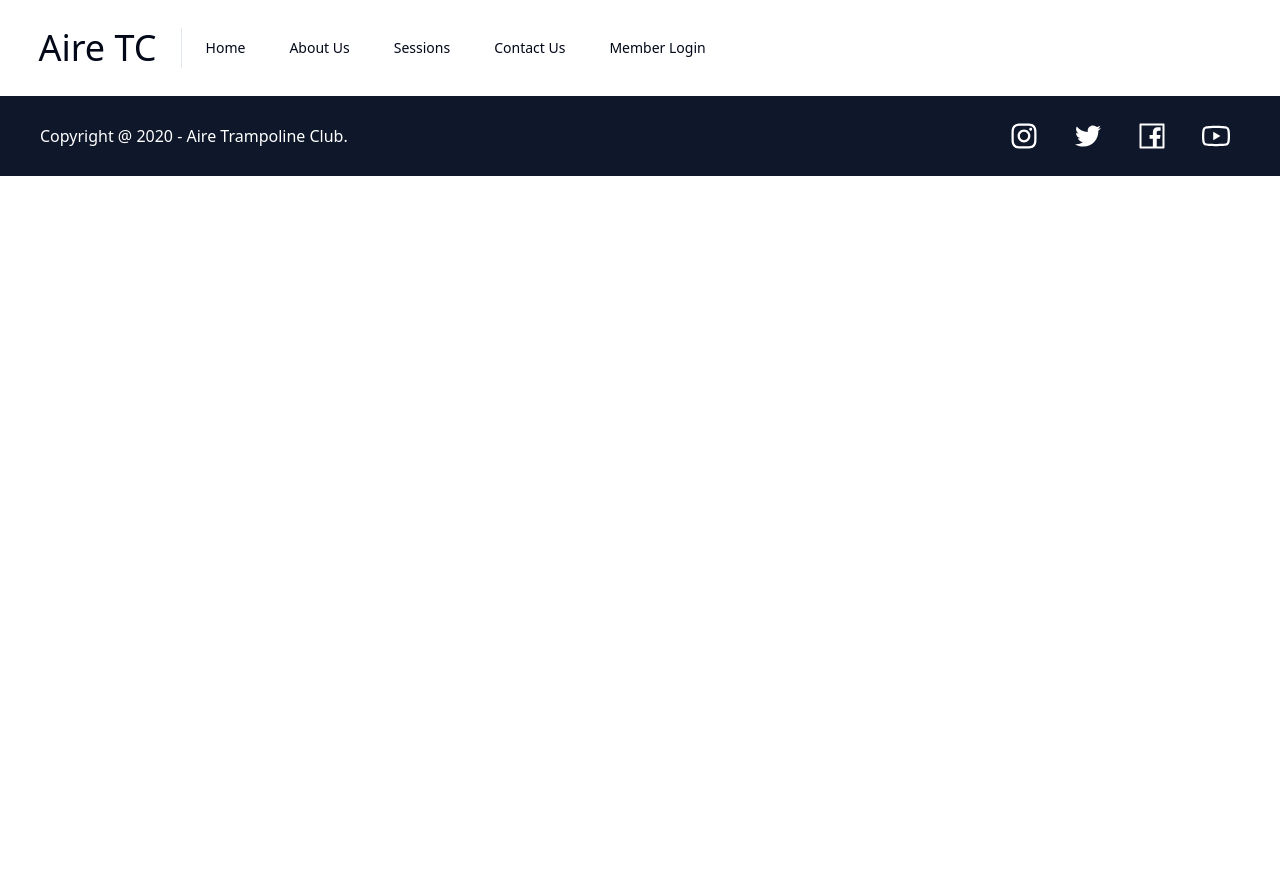
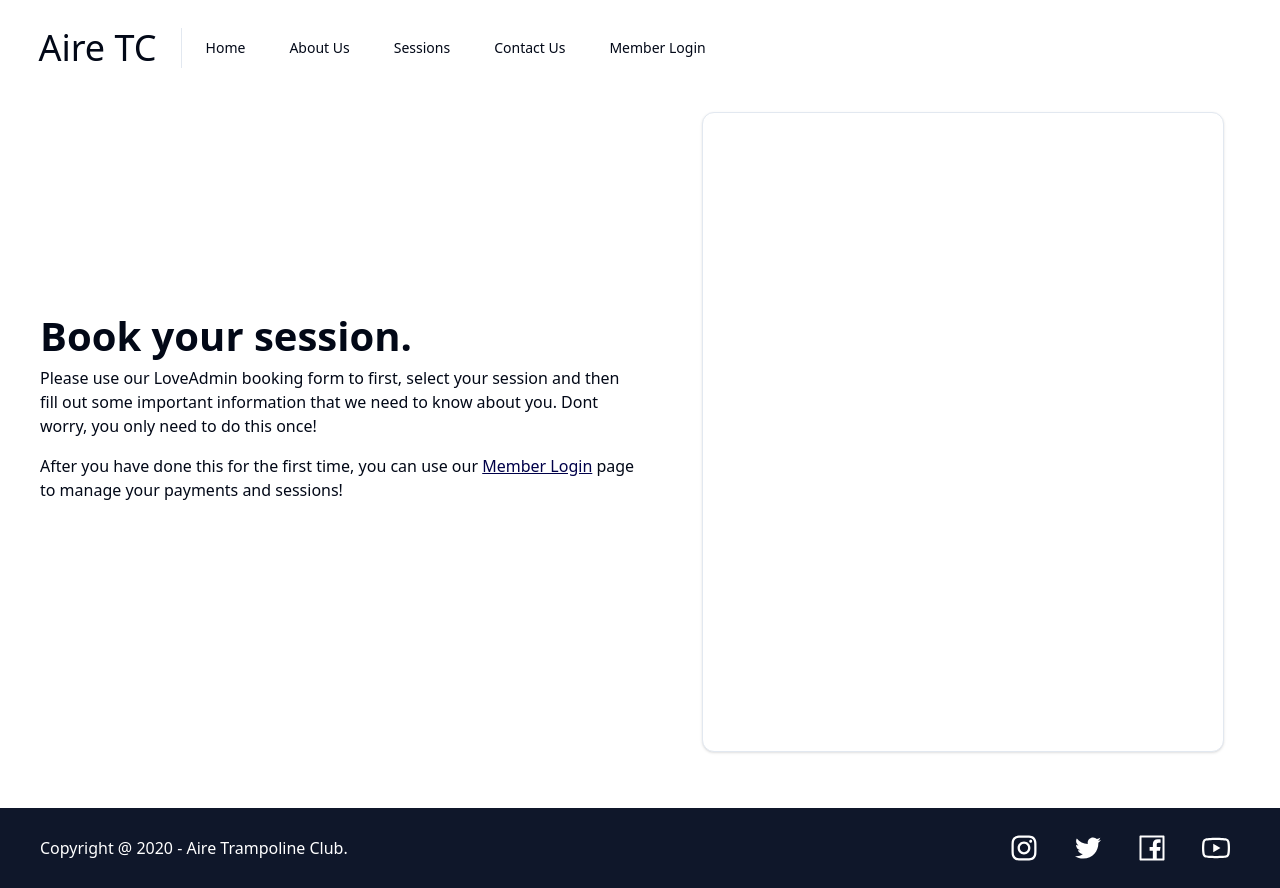
Before and after one commit to ErnestTramp/aire-tc, a React (Vite) app: page /aire-tc/book in a window 1280 px wide. Before the commit the page ends 800 px from the top, so only its background shows below. Built offline with nearby package versions, Linux system fonts and the light colour scheme.

Commit message:
Home and Booking done

```diff
--- a/package.json
+++ b/package.json
@@ -1,4 +1,5 @@
 {
+  "homepage": "https://ernesttramp.github.io/aire-tc/",
   "name": "aire-tc",
   "private": true,
   "version": "0.0.0",
--- a/src/App.tsx
+++ b/src/App.tsx
@@ -8,7 +8,7 @@
 
 function App() {
   return (
-    <Router>
+    <Router basename="/aire-tc">
       <NavBar />
       <Routes>
         <Route path="/" element={<Home />} />
--- a/src/components/NavBar.tsx
+++ b/src/components/NavBar.tsx
@@ -14,7 +14,9 @@
     <header>
       <div className="navInner">
         <NavigationMenu>
-          <h1 className="navHeader">Aire TC</h1>
+          <h1 className="navHeader">
+            <Link to="/">Aire TC</Link>
+          </h1>
           <Separator orientation="vertical" className="h-[5vh] mr-2" />
           <NavigationMenuList className="gap-2">
             <NavigationMenuItem>
--- /dev/null
+++ b/src/components/ui/card.tsx
@@ -0,0 +1,76 @@
+import * as React from "react"
+
+import { cn } from "@/lib/utils"
+
+const Card = React.forwardRef<
+  HTMLDivElement,
+  React.HTMLAttributes<HTMLDivElement>
+>(({ className, ...props }, ref) => (
+  <div
+    ref={ref}
+    className={cn(
+      "rounded-xl border bg-card text-card-foreground shadow",
+      className
+    )}
+    {...props}
+  />
+))
+Card.displayName = "Card"
+
+const CardHeader = React.forwardRef<
+  HTMLDivElement,
+  React.HTMLAttributes<HTMLDivElement>
+>(({ className, ...props }, ref) => (
+  <div
+    ref={ref}
+    className={cn("flex flex-col space-y-1.5 p-6", className)}
+    {...props}
+  />
+))
+CardHeader.displayName = "CardHeader"
+
+const CardTitle = React.forwardRef<
+  HTMLParagraphElement,
+  React.HTMLAttributes<HTMLHeadingElement>
+>(({ className, ...props }, ref) => (
+  <h3
+    ref={ref}
+    className={cn("font-semibold leading-none tracking-tight", className)}
+    {...props}
+  />
+))
+CardTitle.displayName = "CardTitle"
+
+const CardDescription = React.forwardRef<
+  HTMLParagraphElement,
+  React.HTMLAttributes<HTMLParagraphElement>
+>(({ className, ...props }, ref) => (
+  <p
+    ref={ref}
+    className={cn("text-sm text-muted-foreground", className)}
+    {...props}
+  />
+))
+CardDescription.displayName = "CardDescription"
+
+const CardContent = React.forwardRef<
+  HTMLDivElement,
+  React.HTMLAttributes<HTMLDivElement>
+>(({ className, ...props }, ref) => (
+  <div ref={ref} className={cn("p-6 pt-0", className)} {...props} />
+))
+CardContent.displayName = "CardContent"
+
+const CardFooter = React.forwardRef<
+  HTMLDivElement,
+  React.HTMLAttributes<HTMLDivElement>
+>(({ className, ...props }, ref) => (
+  <div
+    ref={ref}
+    className={cn("flex items-center p-6 pt-0", className)}
+    {...props}
+  />
+))
+CardFooter.displayName = "CardFooter"
+
+export { Card, CardHeader, CardFooter, CardTitle, CardDescription, CardContent }
--- a/src/css/Book.css
+++ b/src/css/Book.css
@@ -3,19 +3,17 @@
     height: 84vh;
     display: flex;
     align-items: center;
-    flex-direction: column;
     margin-bottom: 5vh;
 }
 
 .bookHero {
-    margin-top: 1vh;
-    width: 90%;
+    width: 60%;
     display: flex;
     margin-bottom: 5vh;
 }
 
 .bookHeroText {
-    width: 60%;
+    padding: 5vh 5vh;
 }
 
 .bookHeroText h1 {
@@ -23,21 +21,18 @@
     font-weight: 600;
 }
 
-.bookForm {
-    width: 40%;
-    flex-grow: 1;
-    background: #9e9e9e;
-    box-shadow: 2px 2px 20px #989898,
-        -2px -2px 20px #a4a4a4;
-    border-radius: 20px;
-    display: flex;
-    align-items: center;
-    justify-content: center;
+.bookHeroText p {
+    margin-bottom: 2vh;
 }
 
-.form {
-    width: 99%;
-    height: 99%;
-    background-color: aliceblue;
-    border-radius: 20px;
+.bookHeroText a {
+    text-decoration: underline;
+    color: rgb(0, 0, 73);
 }
+
+.bookForm {
+    height: 100%;
+    width: 50%;
+    padding: 2vh 3vh;
+    margin-right: 4vh;
+}
--- a/src/css/Home.css
+++ b/src/css/Home.css
@@ -61,37 +61,40 @@
     top: 0;
     left: 0;
     z-index: 10;
+    line-height: 1.45;
 }
 
 .heroTextWrapper h2 {
-    font-size: 7.5vh;
+    font-size: 4.5vw;
     pointer-events: none;
 
 }
 
 .heroTextWrapper p {
     pointer-events: none;
-
+    font-size: 1.5vw;
+    margin-bottom: 1vh;
 }
 
 .heroButtons {
-    width: 30%;
+    width: 35%;
     margin-top: 2vh;
     display: flex;
     justify-content: space-evenly;
 }
 
 .heroButtons a {
-    width: 48%;
+    width: 50%;
     height: 100%;
-    font-size: 2vh
+    font-size: 1rem
 }
 
-.scroll-down {
+.heroLearn {
     position: absolute;
-    bottom: 5%;
-    right: 3%;
-    transform: scale(1.3);
+    bottom: 3%;
+    left: 50%;
+    transform: translateX(-50%);
+    text-decoration: underline;
 }
 
 .fullPage-2 {
@@ -160,7 +163,8 @@
 .shownText,
 .hiddenText {
     margin-left: 2.3vh;
-    margin-bottom: 3vh
+    margin-bottom: 3vh;
+    line-height: 1.2;
 }
 
 .cardText h3 {
@@ -172,11 +176,12 @@
 }
 
 .cardText {
-    transform: translateY(15%);
+    margin-top: 19%;
 }
 
 .cardText:hover {
-    transform: translateY(0%);
+    margin-top: 0;
+
 }
 
 .card:hover .cardImg {
@@ -205,8 +210,9 @@
 }
 
 .aboutContentText {
-    margin-top: 4.5vh;
+    margin-top: 10.5vh;
     width: 50%;
+    line-height: 1.3;
 }
 
 .aboutContentText h2 {
@@ -231,7 +237,7 @@
 }
 
 .aboutImg {
-    margin-top: 2.5vh;
+    margin-top: 4.5vh;
     margin-left: 25%;
     width: 65%;
     height: 90%;
@@ -244,7 +250,7 @@
     width: 100%;
     height: 100%;
     border-radius: 20px;
-    background-image: url(/6457.jpg);
+    background-image: url("https://i.imgur.com/cOBuUDb.jpg");
     background-repeat: no-repeat;
     background-size: cover;
     background-position: 60% center;
@@ -271,7 +277,7 @@
     width: 100%;
     display: flex;
     margin-top: 5vh;
-    justify-content: space-evenly;
+    justify-content: space-between;
 }
 
 .tagCard {
--- a/src/pages/Book.tsx
+++ b/src/pages/Book.tsx
@@ -1,4 +1,7 @@
 import "@/css/Book.css";
+
+import { Card, CardContent } from "@/components/ui/card";
+import { Link } from "react-router-dom";
 
 export default function Book() {
   return (
@@ -8,14 +11,21 @@
           <div className="bookHeroText">
             <h1>Book your session.</h1>
             <p>
-              Please use our LoveAdmin booking form below to first, select your
+              Please use our LoveAdmin booking form to first, select your
               session and then fill out some important information that we need
               to know about you. Dont worry, you only need to do this once!
+            </p>
+            <p>
+              After you have done this for the first time, you can use our{" "}
+              <Link to="/login">Member Login</Link> page to manage your payments
+              and sessions!
             </p>
           </div>
         </div>
         <div className="bookForm">
-          <div className="form"></div>
+          <Card className="h-[100%]">
+            <CardContent></CardContent>
+          </Card>
         </div>
       </div>
     </>
--- a/src/pages/Home.tsx
+++ b/src/pages/Home.tsx
@@ -1,8 +1,7 @@
 import "@/css/Home.css";
 import { Button } from "@/components/ui/button";
-import { useRef, useState } from "react";
-import Lottie, { LottieRefCurrentProps } from "lottie-react";
-import animationData from "@/assets/scroll1.json";
+import { useState } from "react";
+
 import { Separator } from "@/components/ui/separator";
 import {
   BsFillArrowLeftCircleFill,
@@ -11,17 +10,11 @@
 import { Link } from "react-router-dom";
 
 export default function Home() {
-  const aniRef = useRef<LottieRefCurrentProps>(null);
-  aniRef.current?.setSpeed(0.7);
-
-  const [animation, setAnimation] = useState(<p></p>);
-  window.setTimeout(() => {
-    setAnimation(
-      <Lottie lottieRef={aniRef} animationData={animationData} loop={true} />
-    );
-  }, 500);
-
-  let imageUrls = ["hero.jpg", "1100.jpg", "6457.jpg", "1102.jpg", "1316.jpg"];
+  let imageUrls = [
+    "https://i.imgur.com/RGxQhAt.jpg",
+    "https://i.imgur.com/cOBuUDb.jpg",
+    "https://i.imgur.com/MIGJYVG.jpg",
+  ];
 
   const [currentImageIndex, setCurrentImageIndex] = useState(0);
 
@@ -60,31 +53,30 @@
             <h2>Aire Trampoline Club</h2>
             <p>Canterbury - Folkstone - Dover</p>
             <div className="heroButtons">
-              <Button asChild>
+              <Button variant="secondary" asChild>
                 <Link to="/book">Book Now</Link>
               </Button>
-              <Button variant="secondary" asChild>
-                <Link to="/about">Learn More</Link>
-              </Button>
             </div>
+            <Link className="heroLearn" to="/about">
+              learn more.
+            </Link>
           </div>
         </div>
-        <div className="scroll-down">{animation}</div>
       </div>
       <div className="fullPage-2">
         <div className="cardsWrapper">
           <Card
-            imageUrl="/1100.jpg"
+            imageUrl="https://i.imgur.com/MIGJYVG.jpg"
             head="Competitive Squad"
             tag="Our top performing athletes"
           />
           <Card
-            imageUrl="/1102.jpg"
+            imageUrl="https://i.imgur.com/NY2Jpw9.jpg"
             head="Recreational Sessions"
             tag="A warm intro to trampolining"
           />
           <Card
-            imageUrl="/1316.jpg"
+            imageUrl="https://i.imgur.com/xDeLms8.jpg"
             head="Adult Sessions"
             tag="Friendly social sessions"
           />
@@ -128,6 +120,8 @@
               </p>
               <Link to="/book">Learn about how you can be the next.</Link>
             </div>
+            <Separator orientation="vertical" />
+
             <div className="tagCard">
               <strong>Free taster session.</strong>
               <p>
@@ -137,6 +131,7 @@
               </p>
               <Link to="/book">Book yours now, it's free.</Link>
             </div>
+            <Separator orientation="vertical" />
             <div className="tagCard">
               <strong>Dexter Millen,</strong>
               <p>
--- a/vite.config.ts
+++ b/vite.config.ts
@@ -3,7 +3,7 @@
 import { defineConfig } from "vite";
 
 export default defineConfig({
-  base: "/aire-tc",
+  base: "/aire-tc/",
   plugins: [react()],
   resolve: {
     alias: {
```
